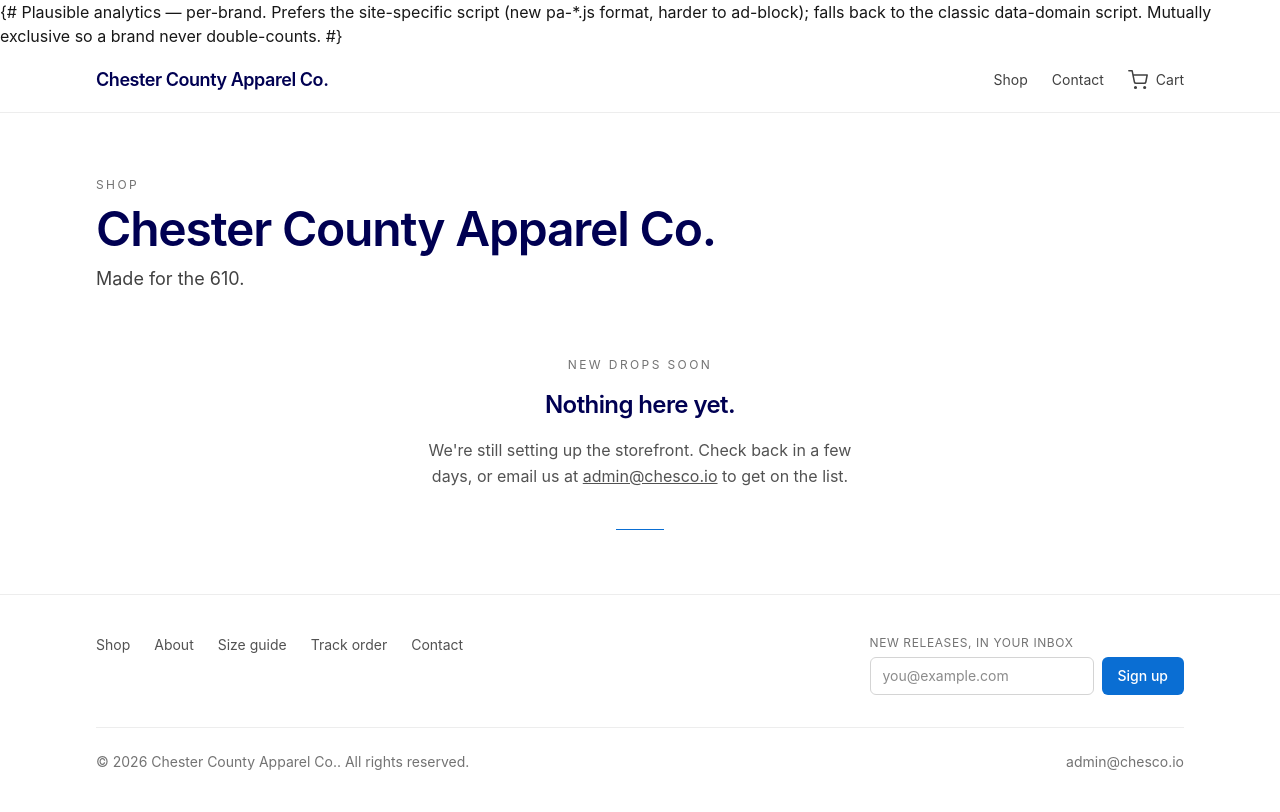
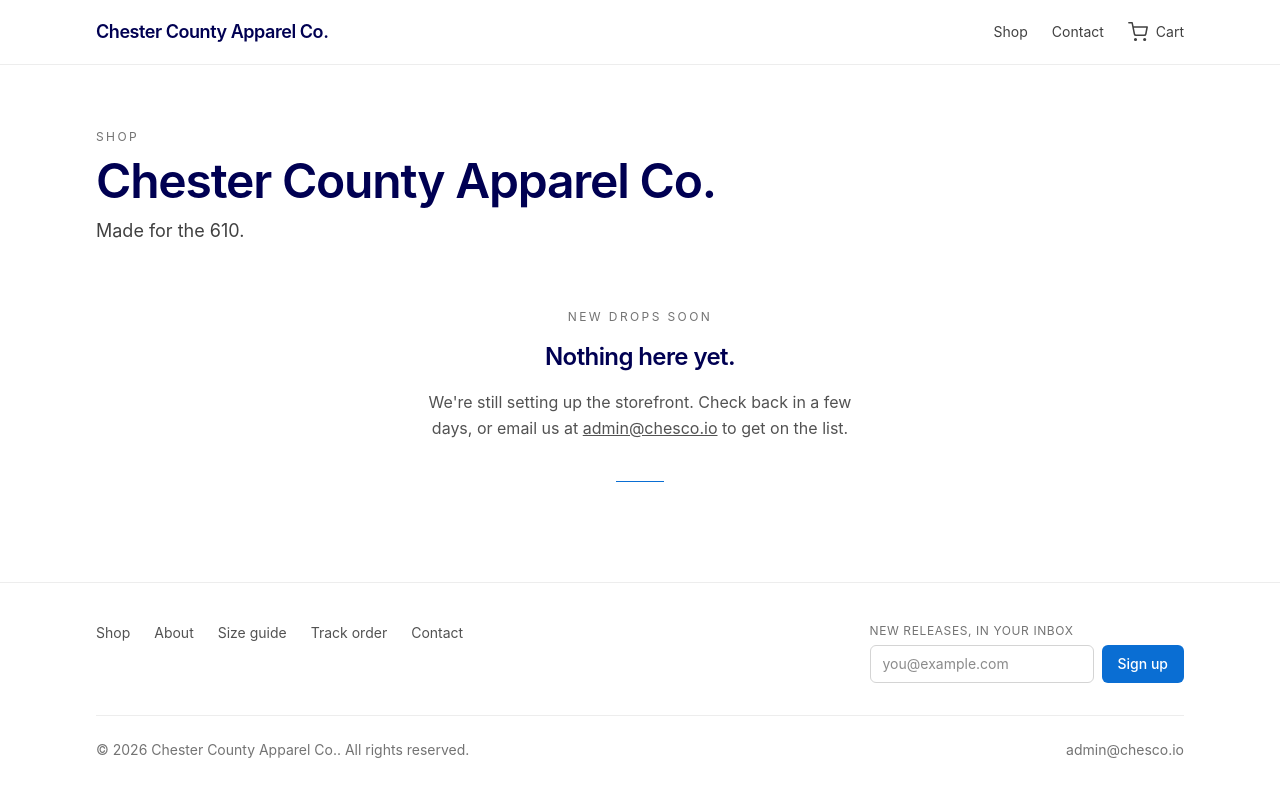
Before and after one commit to senkowj001/chescoio, a Django app: page /shop/ in a window 1280 px wide. After the commit the page ends 758 px from the top, so only its background shows below. Run offline with Django 5.2, Linux system fonts and the light colour scheme; data comes from the database, SQL or seed files in the repository; data that the repository does not hold is empty.

Commit message:
fixed string format on script

```diff
--- a/templates/base.html
+++ b/templates/base.html
@@ -56,9 +56,11 @@
       }
     </style>
 
-    {# Plausible analytics — per-brand. Prefers the site-specific script (new
-       pa-*.js format, harder to ad-block); falls back to the classic
-       data-domain script. Mutually exclusive so a brand never double-counts. #}
+    {% comment %}
+    Plausible analytics — per-brand. Prefers the site-specific script (new
+    pa-*.js format, harder to ad-block); falls back to the classic
+    data-domain script. Mutually exclusive so a brand never double-counts.
+    {% endcomment %}
     {% if request.brand.plausible_script_url %}
     <script async src="{{ request.brand.plausible_script_url }}"></script>
     <script>
```
